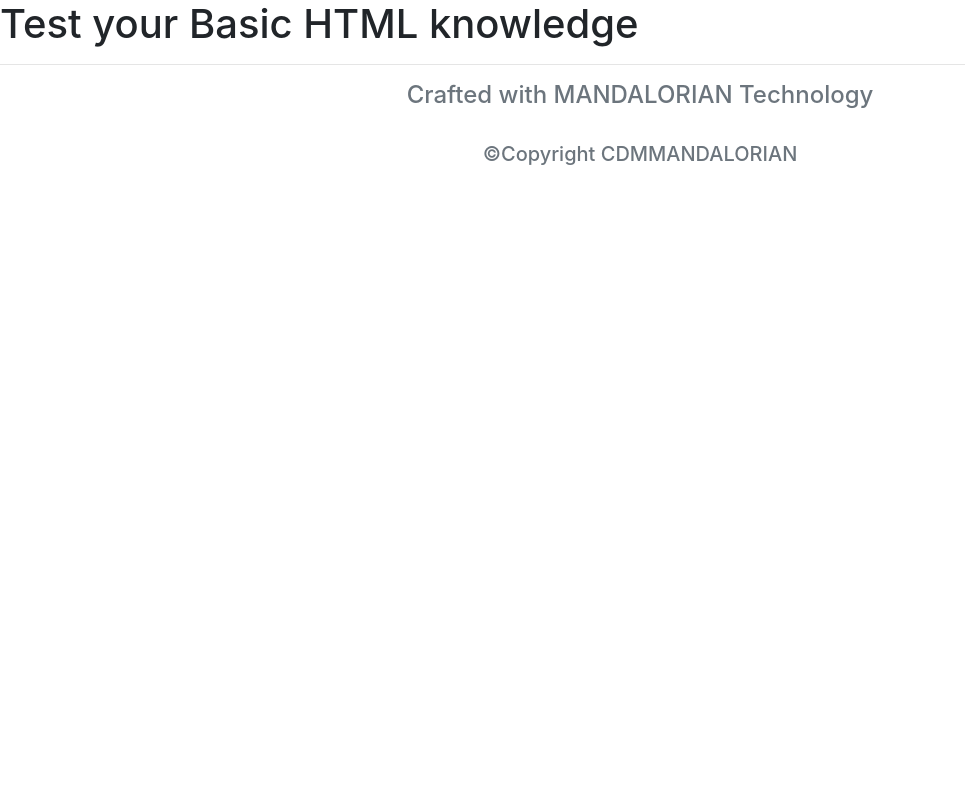
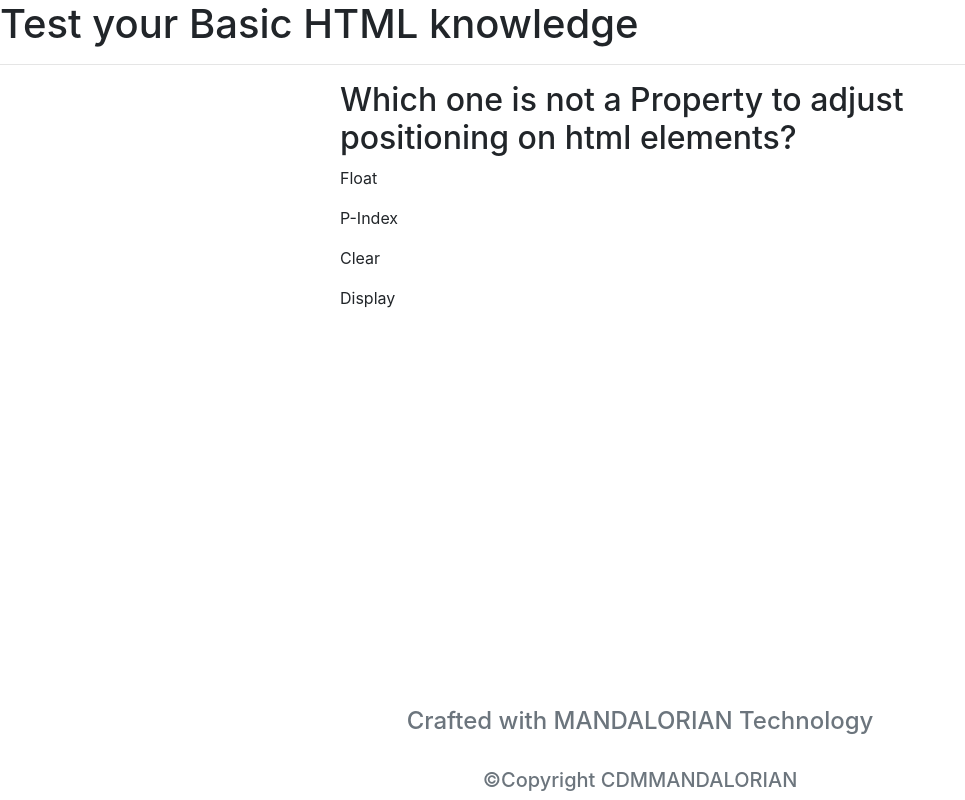
Before and after one commit to CdmMandalorian/GeneralQuiz.github.io, a plain HTML site: page index.html in a window 1280 px wide. Shown: the whole page, without its empty margins (0-965 px from the left). Drawn offline with nearby package versions, Linux system fonts and the light colour scheme.

Commit message:
questions appear now, footer fixed bottom

```diff
--- a/script.js
+++ b/script.js
@@ -248,7 +248,7 @@ var questionsArray = [
 
     },
 
-],
+];
 
 var quizOptions = {
 
@@ -298,7 +298,7 @@ function gameOver() {
 
             questionAnswer.classList.add("green");
 
-            questionAnswer.setAttribute("data-value", quastion.answers[1].correct);
+            questionAnswer.setAttribute("data-value", question.answers[1].correct);
 
             questionsContainer.append(questionAnswer);
 
@@ -351,3 +351,5 @@ function gameOver() {
         generateQuestion();
 
     });
+
+    // 1 add event listener once user finishes game to submit
--- a/style.css
+++ b/style.css
@@ -6,7 +6,7 @@
 }
 
 footer div.copyright {
-    position: sticky bottom;
+    position: fixed;
     left: 0;
     bottom: 0;
     width: 100%;
```
